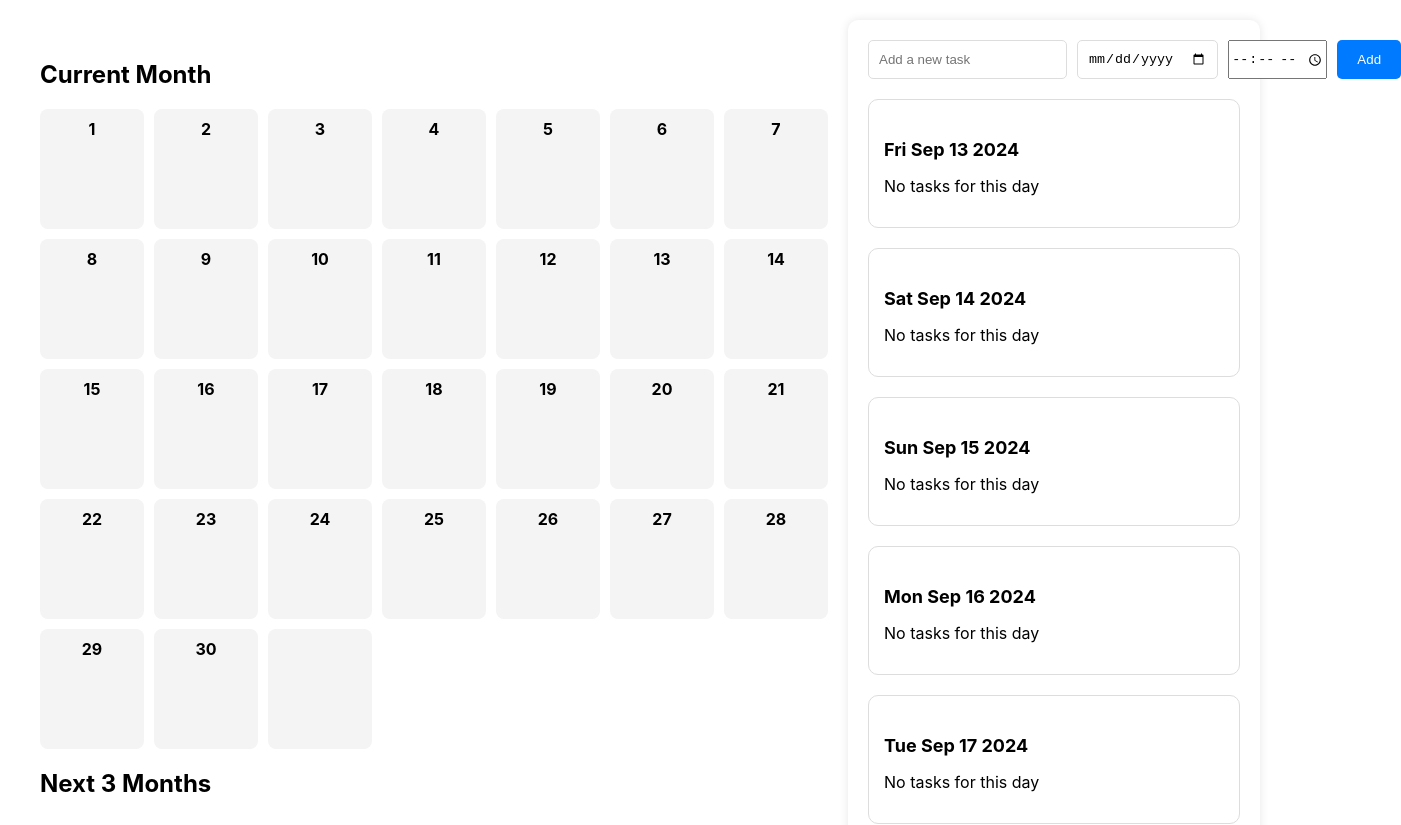
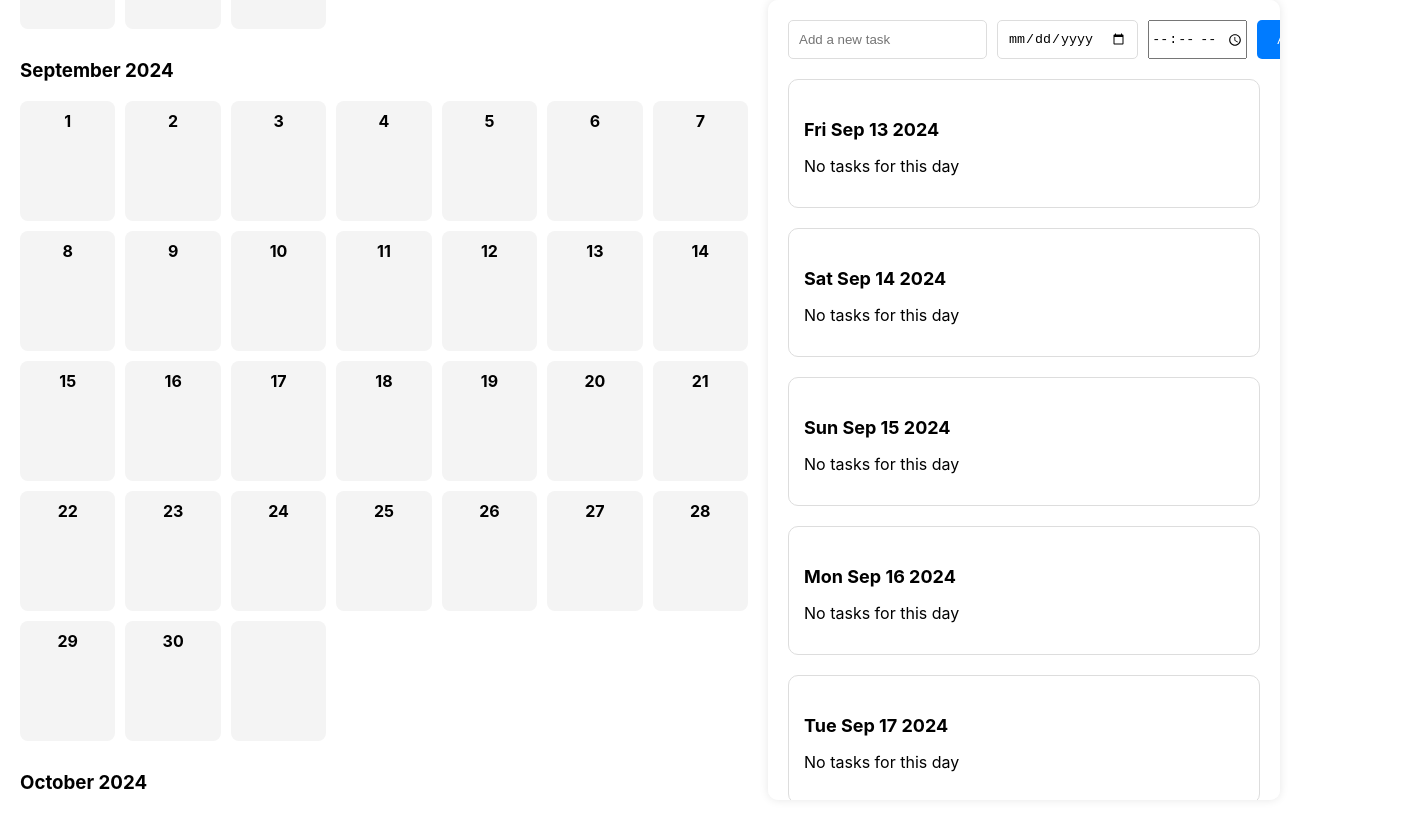
Before and after one commit to TuckTuckC/Calendar-Plus, a React (Create React App) app: page / in a window 1280 px wide. Shown: the top 825 px of the page, 1401 px wide, since content can reach past the window. After the commit the page ends 800 px from the top, so only its background shows below. Built offline with nearby package versions, Linux system fonts and the light colour scheme.

Commit message:
adds independent scrolling between calendar and task list

```diff
--- a/src/App.css
+++ b/src/App.css
@@ -3,20 +3,27 @@
   display: flex;
   justify-content: space-between;
   align-items: flex-start;
+  height: 100vh;
+  box-sizing: border-box;
+}
+
+.todo-container {
+  width: 40%;
   padding: 20px;
+  background-color: #fff;
+  border-radius: 10px;
+  box-sizing:border-box;
+  box-shadow: 0 0 10px rgba(0, 0, 0, 0.1);
+  overflow-y: scroll;
   height: 100vh;
 }
 
-.todo-container {
-  width: 30%;
+.calendar-container {
+  width: 60%;
   padding: 20px;
-  background-color: #fff;
-  border-radius: 10px;
-  box-shadow: 0 0 10px rgba(0, 0, 0, 0.1);
-}
-
-.calendar {
-  width: 65%;
+  box-sizing: border-box;
+  overflow-y: scroll;
+  height: 100vh;
 }
 
 @media screen and (max-width: 768px) {
--- a/src/Components/Calendar/Calendar.css
+++ b/src/Components/Calendar/Calendar.css
@@ -1,4 +1,9 @@
 /* Calendar.css */
+.calendar-container {
+    align-items: center;
+    justify-content: center;
+}
+
 .calendar {
     display: flex;
     flex-direction: column;
@@ -49,4 +54,5 @@
 
   .calendar-month {
     margin-top: 30px;
+    width: 100%;
   }
--- a/src/Components/Calendar/Calendar.jsx
+++ b/src/Components/Calendar/Calendar.jsx
@@ -1,9 +1,46 @@
-import React from 'react';
+import React, { useEffect, useRef, useState } from 'react';
 import { Droppable } from 'react-beautiful-dnd';
 import './Calendar.css';
 
 const Calendar = ({ calendarTasks, todoList }) => {
+  const [monthOffsets, setMonthOffsets] = useState(
+    Array.from({ length: 21 }, (_, i) => i - 10)
+  ); // Start with 10 months before and 10 after
+  const currentMonthIndex = 10; // The index of the current month in the array
+
+  const calendarRef = useRef(null);
+
   const getDaysInMonth = (month, year) => new Date(year, month + 1, 0).getDate();
+
+  // Auto-scroll to the current month when the component mounts
+  useEffect(() => {
+    if (calendarRef.current) {
+      const currentMonthElement = document.getElementById(`month-${currentMonthIndex}`);
+      if (currentMonthElement) {
+        currentMonthElement.scrollIntoView({ behavior: 'smooth', block: 'center' });
+      }
+    }
+  }, []);
+
+  const handleScroll = (e) => {
+    const { scrollTop, scrollHeight, clientHeight } = e.target;
+
+    // When scrolling near the top, load more months above
+    if (scrollTop < 100) {
+      setMonthOffsets((prevOffsets) => [
+        ...Array.from({ length: 10 }, (_, i) => prevOffsets[0] - (10 - i)),
+        ...prevOffsets,
+      ]);
+    }
+
+    // When scrolling near the bottom, load more months below
+    if (scrollTop + clientHeight >= scrollHeight - 100) {
+      setMonthOffsets((prevOffsets) => [
+        ...prevOffsets,
+        ...Array.from({ length: 10 }, (_, i) => prevOffsets[prevOffsets.length - 1] + i + 1),
+      ]);
+    }
+  };
 
   const renderDays = (monthOffset) => {
     const currentDate = new Date();
@@ -26,7 +63,6 @@ const Calendar = ({ calendarTasks, todoList }) => {
       const sortedTasks = dayTasks.sort((a, b) => (a.time && b.time ? a.time.localeCompare(b.time) : a.time ? -1 : 1));
 
       const droppableId = `day-${year}-${month + 1}-${i}`;
-      console.log('Rendering Droppable with ID:', droppableId); // Log the Droppable IDs
 
       days.push(
         <Droppable droppableId={droppableId} key={droppableId}>
@@ -54,13 +90,9 @@ const Calendar = ({ calendarTasks, todoList }) => {
   };
 
   return (
-    <div className="calendar">
-      <h2>Current Month</h2>
-      <div className="calendar-grid">{renderDays(0)}</div>
-
-      <h2>Next 3 Months</h2>
-      {[1, 2, 3].map((offset) => (
-        <div key={offset} className="calendar-month">
+    <div className="calendar-container" onScroll={handleScroll} ref={calendarRef}>
+      {monthOffsets.map((offset, index) => (
+        <div key={index} id={`month-${index}`} className="calendar-month">
           <h3>{new Date(new Date().setMonth(new Date().getMonth() + offset)).toLocaleString('default', { month: 'long', year: 'numeric' })}</h3>
           <div className="calendar-grid">{renderDays(offset)}</div>
         </div>
```
